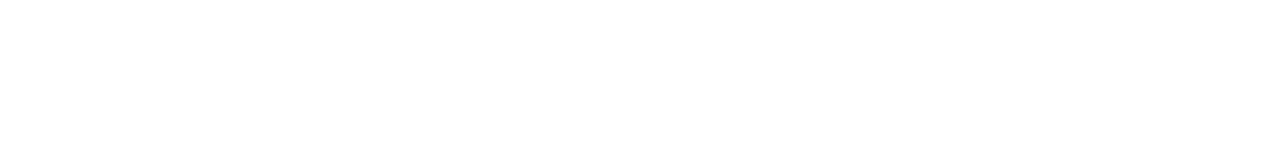
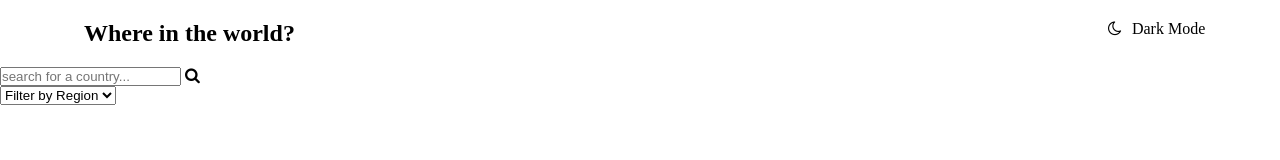
Before and after one commit to NikhilBagal/rest-countries, a plain HTML site: page index.html in a window 1280 px wide. Drawn offline with Linux system fonts and the light colour scheme; no server answers.

Commit message:
html header elements added

```diff
--- a/index.html
+++ b/index.html
@@ -8,9 +8,31 @@
         <meta name="description" content="">
         <meta name="viewport" content="width=device-width, initial-scale=1">
         <link rel="stylesheet" href="styles/style.css">
+        <link href="https://stackpath.bootstrapcdn.com/font-awesome/4.7.0/css/font-awesome.min.css" rel="stylesheet"
+         integrity="sha384-wvfXpqpZZVQGK6TAh5PVlGOfQNHSoD2xbE+QkPxCAFlNEevoEH3Sl0sibVcOQVnN" crossorigin="anonymous">
     </head>
     <body>
         <main>
+          <header>
+              <div class="theme-head">
+                <h2>Where in the world?</h2>
+                <span><i class="fa fa-moon-o" aria-hidden="true"></i><p>Dark Mode</p></span>
+              </div>
+              <nav>
+                <div class="searchBox">
+                    <input type="search" placeholder="search for a country...">
+                    <span><i class="fa fa-search" aria-hidden="true"></i></span>
+                </div>
+                    <select name="" id="">
+                        <option value="Filter by Region" selected disabled>Filter by Region</option>
+                        <option value="Africa">Africa</option>
+                        <option value="Africa">America</option>
+                        <option value="Africa">Asia</option>
+                        <option value="Africa">Europe</option>
+                        <option value="Africa">Oceania</option>
+                    </select>
+              </nav>
+          </header>
           <div class="container">
               <div class="africa"></div>
               <div class="america"></div>
--- a/styles/style.scss
+++ b/styles/style.scss
@@ -2,17 +2,33 @@
     margin: 0%;
     padding: 0%;
 }
-main {
-    overflow: hidden;
-    .container {
+body {
+    background-color: #ffffff;
+    main {
         display: flex;
-        flex-wrap: wrap;
-        .country {
-
-            .short-view {
-                img {
-                    width: 335px;
-                  //  max-height: 100px;
+        flex-direction: column;
+        overflow-x: hidden;
+        header {
+            display: flex;
+            flex-direction: column;
+            width: 100%;
+            .theme-head {
+                display: flex;
+                width: 100%;
+                padding: 20px;
+               // margin: auto 10%;
+                justify-content: space-between;
+                h2 {
+                    margin-left: 5%;
+                }
+                span {
+                    margin-right: 5%;
+                    display: flex;
+                  //  justify-content: space-between;
+                    width: 10%;
+                    i {
+                        margin-right: 8%;
+                    }
                 }
             }
         }
```
Also changed, not shown: styles/style.css, 1 other file.
